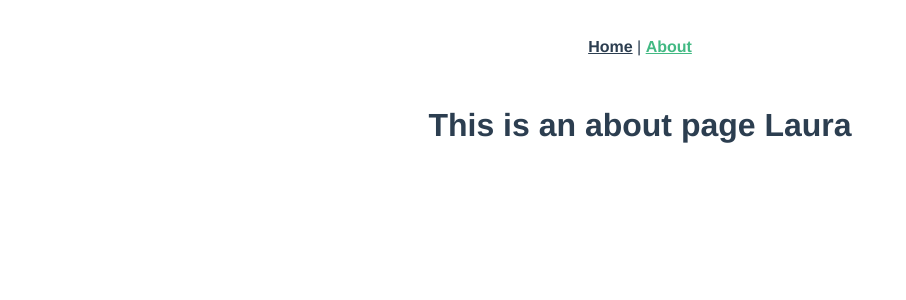
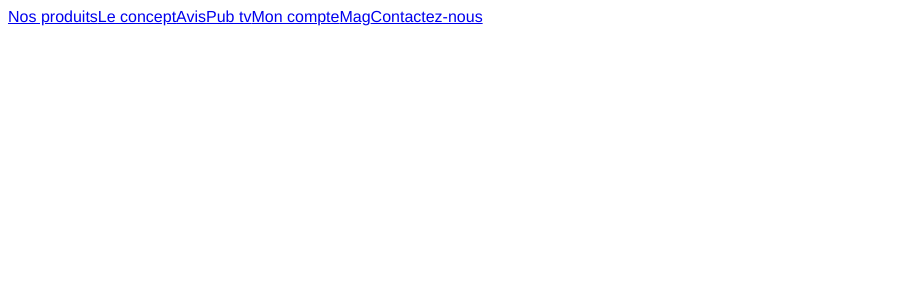
Before and after one commit to Lcdevi/tediber-test, a Vue app: page /about in a window 1280 px wide. Shown: the top 300 px of the page, without its empty margins (0-906 px from the left). Built offline with nearby package versions, Linux system fonts and the light colour scheme.

Commit message:
clean boilerplate vue create app

```diff
--- a/src/App.vue
+++ b/src/App.vue
@@ -1,7 +1,13 @@
 <template>
   <div id="nav">
-    <router-link to="/">Home</router-link> |
-    <router-link to="/about">About</router-link>
+    <!-- <router-link to="/">Home</router-link> | -->
+    <router-link to="/">Nos produits</router-link>
+    <router-link to="/">Le concept</router-link>
+    <router-link to="/">Avis</router-link>
+    <router-link to="/">Pub tv</router-link>
+    <router-link to="/">Mon compte</router-link>
+    <router-link to="/">Mag</router-link>
+    <router-link to="/">Contactez-nous</router-link>
   </div>
   <router-view/>
 </template>
@@ -11,20 +17,12 @@
   font-family: Avenir, Helvetica, Arial, sans-serif;
   -webkit-font-smoothing: antialiased;
   -moz-osx-font-smoothing: grayscale;
-  text-align: center;
-  color: #2c3e50;
-}
-
-#nav {
-  padding: 30px;
-}
-
-#nav a {
-  font-weight: bold;
+  /* text-align: center; */
   color: #2c3e50;
 }
 
 #nav a.router-link-exact-active {
-  color: #42b983;
+  color: rgb(73, 73, 73);
+  text-decoration: none;
 }
 </style>
--- a/src/router/index.js
+++ b/src/router/index.js
@@ -6,14 +6,6 @@ const routes = [
     path: '/',
     name: 'Home',
     component: Home
-  },
-  {
-    path: '/about',
-    name: 'About',
-    // route level code-splitting
-    // this generates a separate chunk (about.[hash].js) for this route
-    // which is lazy-loaded when the route is visited.
-    component: () => import(/* webpackChunkName: "about" */ '../views/About.vue')
   }
 ]
 
--- a/src/views/About.vue
+++ /dev/null
@@ -1,5 +0,0 @@
-<template>
-  <div class="about">
-    <h1>This is an about page Laura</h1>
-  </div>
-</template>
--- a/src/views/Home.vue
+++ b/src/views/Home.vue
@@ -1,8 +1,5 @@
 <template>
-  <div class="home">
-    <img alt="Vue logo" src="../assets/logo.png">
-    <HelloWorld msg="Welcome to Your Vue.js App"/>
-  </div>
+  <h1>TEDIBER TEST</h1>
 </template>
 
 <script>
```
